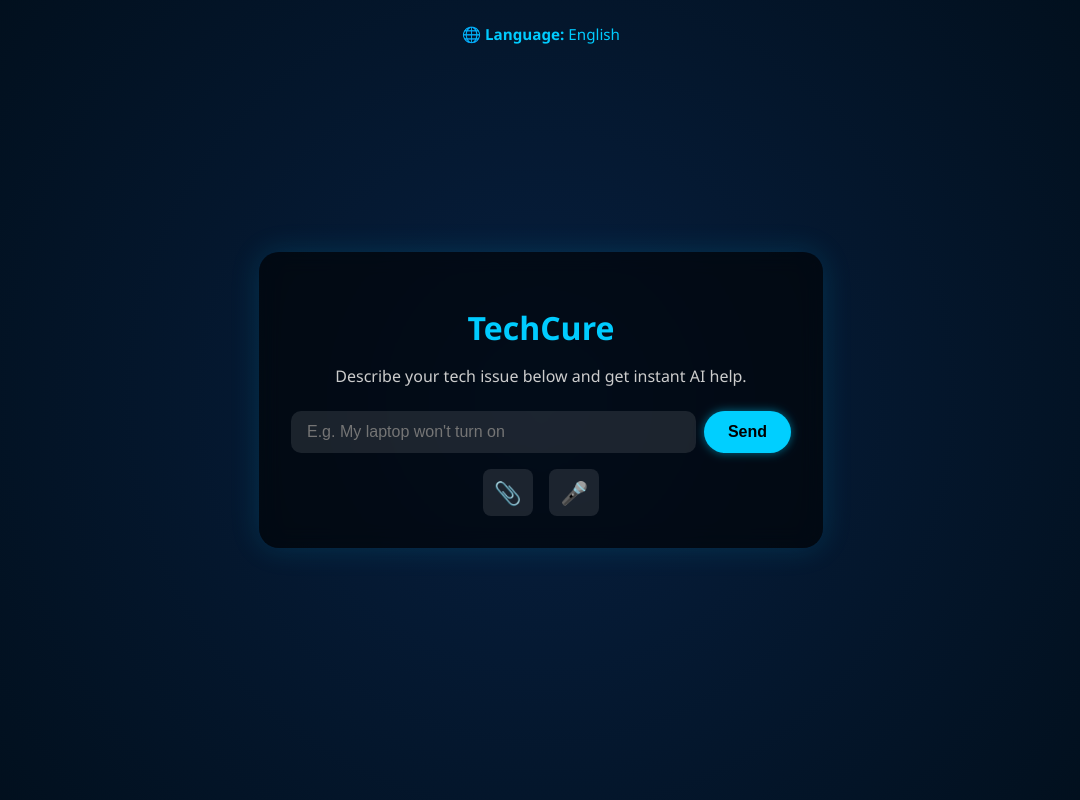
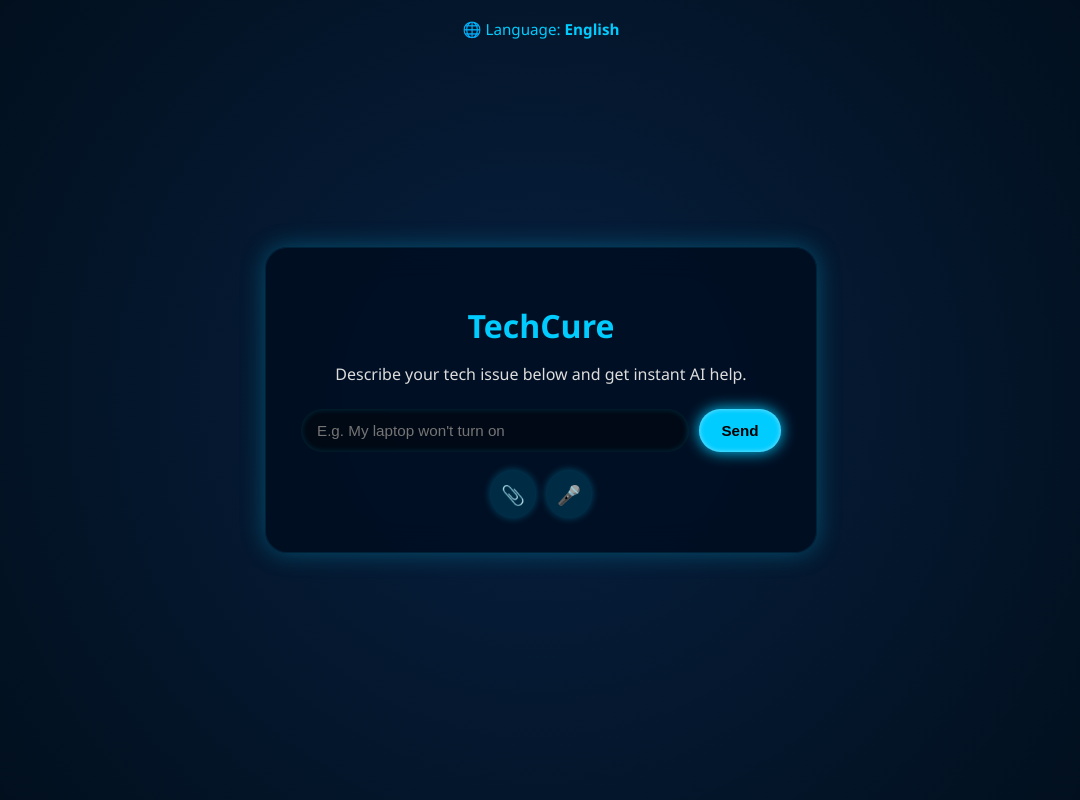
Before and after one commit to Rayyan-Hafeez/fix-my-tech, a website: page public/index.html in a window 1280 px wide. Shown: the whole page, without its empty margins (99-1179 px from the left). Drawn offline with Linux system fonts and the light colour scheme.

Commit message:
more improvement

```diff
--- a/public/index.html
+++ b/public/index.html
@@ -1,16 +1,16 @@
 <!DOCTYPE html>
 <html lang="en">
 <head>
-  <meta charset="UTF-8" />
-  <meta name="viewport" content="width=device-width, initial-scale=1.0"/>
+  <meta charset="UTF-8">
+  <meta name="viewport" content="width=device-width, initial-scale=1.0">
   <title>TechCure</title>
-  <link rel="stylesheet" href="style.css" />
+  <link rel="stylesheet" href="style.css">
 </head>
 <body>
 
-  <!-- Top Language Selector -->
+  <!-- Language Selector -->
   <div id="language-select">
-    🌐 <strong>Language:</strong> English
+    🌐 <span>Language:</span> <strong>English</strong>
   </div>
 
   <!-- Main Card -->
@@ -18,19 +18,18 @@
     <h1>TechCure</h1>
     <p>Describe your tech issue below and get instant AI help.</p>
 
-    <!-- Input Area -->
     <div class="input-area">
-      <input id="question" type="text" placeholder="E.g. My laptop won't turn on" />
+      <input id="question" type="text" placeholder="E.g. My laptop won't turn on">
       <button id="sendBtn">Send</button>
     </div>
 
-    <!-- Icons -->
     <div class="icon-buttons">
-      <label for="file-upload" id="file-upload-icon">📎</label>
-      <input type="file" id="file-upload" />
-      <span id="mic-icon">🎤</span>
+      <label for="file-upload" class="icon-btn">📎</label>
+      <input type="file" id="file-upload">
+      <span class="icon-btn">🎤</span>
     </div>
   </div>
 
+  <script src="script.js"></script>
 </body>
 </html>
--- a/public/style.css
+++ b/public/style.css
@@ -1,4 +1,4 @@
-/* Background */
+/* Base Layout */
 body {
   margin: 0;
   font-family: 'Segoe UI', sans-serif;
@@ -13,98 +13,97 @@ body {
 /* Language Selector */
 #language-select {
   position: absolute;
-  top: 1.5rem;
-  left: 50%;
-  transform: translateX(-50%);
+  top: 1.2rem;
+  color: #00ccff;
   font-size: 0.95rem;
-  color: #00ccff;
+  font-weight: 500;
 }
 
-/* Chat Card */
+/* Card Wrapper */
 .chat-wrapper {
-  background: rgba(0, 0, 0, 0.6);
-  padding: 2rem;
-  border-radius: 20px;
-  box-shadow: 0 0 30px rgba(0, 204, 255, 0.15);
+  background: rgba(0, 14, 32, 0.85);
+  padding: 2.2rem;
+  border-radius: 22px;
+  box-shadow: 0 0 25px rgba(0, 204, 255, 0.3);
+  backdrop-filter: blur(15px);
   text-align: center;
   width: 90%;
-  max-width: 500px;
-  backdrop-filter: blur(10px);
+  max-width: 480px;
+  border: 1px solid rgba(0, 204, 255, 0.1);
 }
 
-/* Title */
+/* Headings */
 .chat-wrapper h1 {
   color: #00ccff;
-  margin-bottom: 0.5rem;
+  margin-bottom: 0.4rem;
 }
 
-/* Subtitle */
 .chat-wrapper p {
+  color: #ddd;
   margin-bottom: 1.5rem;
-  color: #ccc;
 }
 
 /* Input Area */
 .input-area {
   display: flex;
-  gap: 0.5rem;
-  margin-bottom: 1rem;
+  gap: 0.6rem;
+  margin-bottom: 1.2rem;
 }
 
 #question {
   flex: 1;
-  padding: 0.75rem 1rem;
-  border-radius: 10px;
+  padding: 0.8rem 1rem;
+  border-radius: 50px;
   border: none;
+  background: rgba(0, 0, 0, 0.4);
+  color: white;
+  font-size: 0.95rem;
   outline: none;
-  font-size: 1rem;
-  background: rgba(255, 255, 255, 0.1);
-  color: #fff;
+  box-shadow: inset 0 0 6px rgba(0, 204, 255, 0.2);
 }
 
-/* Send Button - Rounded Glowing */
+/* Send Button */
 #sendBtn {
-  background: #00cfff;
+  background: #00ccff;
   border: none;
-  padding: 0.65rem 1.5rem;
-  border-radius: 50px; /* Pill Shape */
+  padding: 0.75rem 1.4rem;
+  border-radius: 50px;
   color: #000;
-  font-weight: 600;
+  font-weight: bold;
   cursor: pointer;
-  font-size: 1rem;
-  box-shadow: 0 0 10px rgba(0, 207, 255, 0.5);
-  transition: all 0.3s ease;
+  font-size: 0.95rem;
+  box-shadow: 0 0 15px #00ccff, inset 0 0 5px rgba(255,255,255,0.5);
+  transition: all 0.25s ease-in-out;
 }
 
 #sendBtn:hover {
-  background: #00b6e6;
-  box-shadow: 0 0 15px rgba(0, 207, 255, 0.8);
-  transform: scale(1.05);
+  background: #00b3e6;
+  box-shadow: 0 0 20px #00ccff, inset 0 0 7px rgba(255,255,255,0.5);
 }
 
 /* Icon Buttons */
 .icon-buttons {
   display: flex;
-  gap: 1rem;
   justify-content: center;
+  gap: 0.8rem;
 }
 
+.icon-btn {
+  cursor: pointer;
+  font-size: 1.2rem;
+  background: rgba(0, 204, 255, 0.15);
+  border-radius: 50%;
+  padding: 0.6rem;
+  box-shadow: 0 0 8px rgba(0, 204, 255, 0.4);
+  transition: 0.25s;
+}
+
+.icon-btn:hover {
+  background: rgba(0, 204, 255, 0.25);
+  box-shadow: 0 0 15px rgba(0, 204, 255, 0.6);
+}
+
+/* Hide File Input */
 #file-upload {
   display: none;
 }
-
-#file-upload-icon,
-#mic-icon {
-  cursor: pointer;
-  font-size: 1.4rem;
-  background: rgba(255, 255, 255, 0.1);
-  padding: 0.5rem 0.7rem;
-  border-radius: 8px;
-  color: #fff;
-  transition: background 0.3s;
-}
-
-#file-upload-icon:hover,
-#mic-icon:hover {
-  background: rgba(0, 204, 255, 0.2);
-}
```
